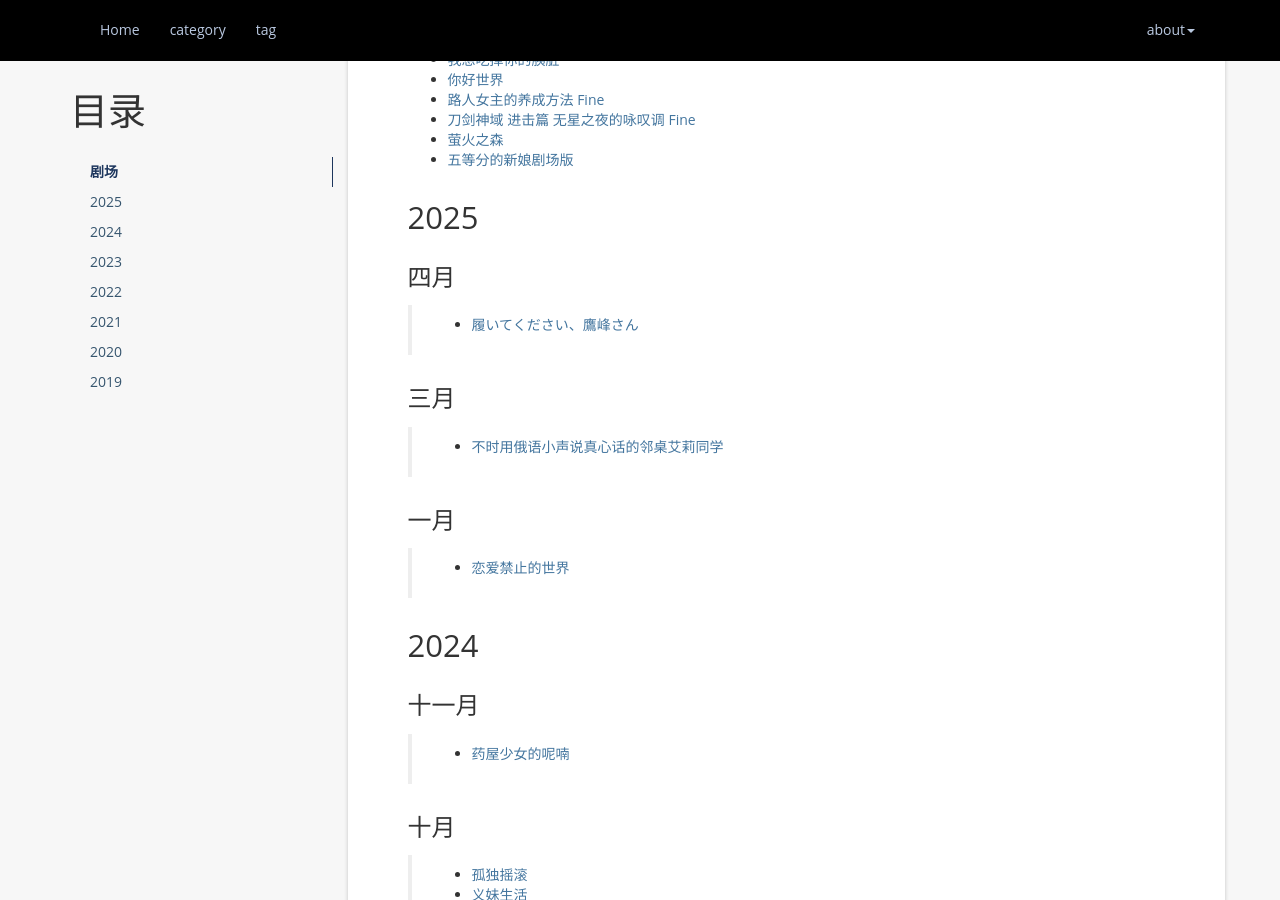
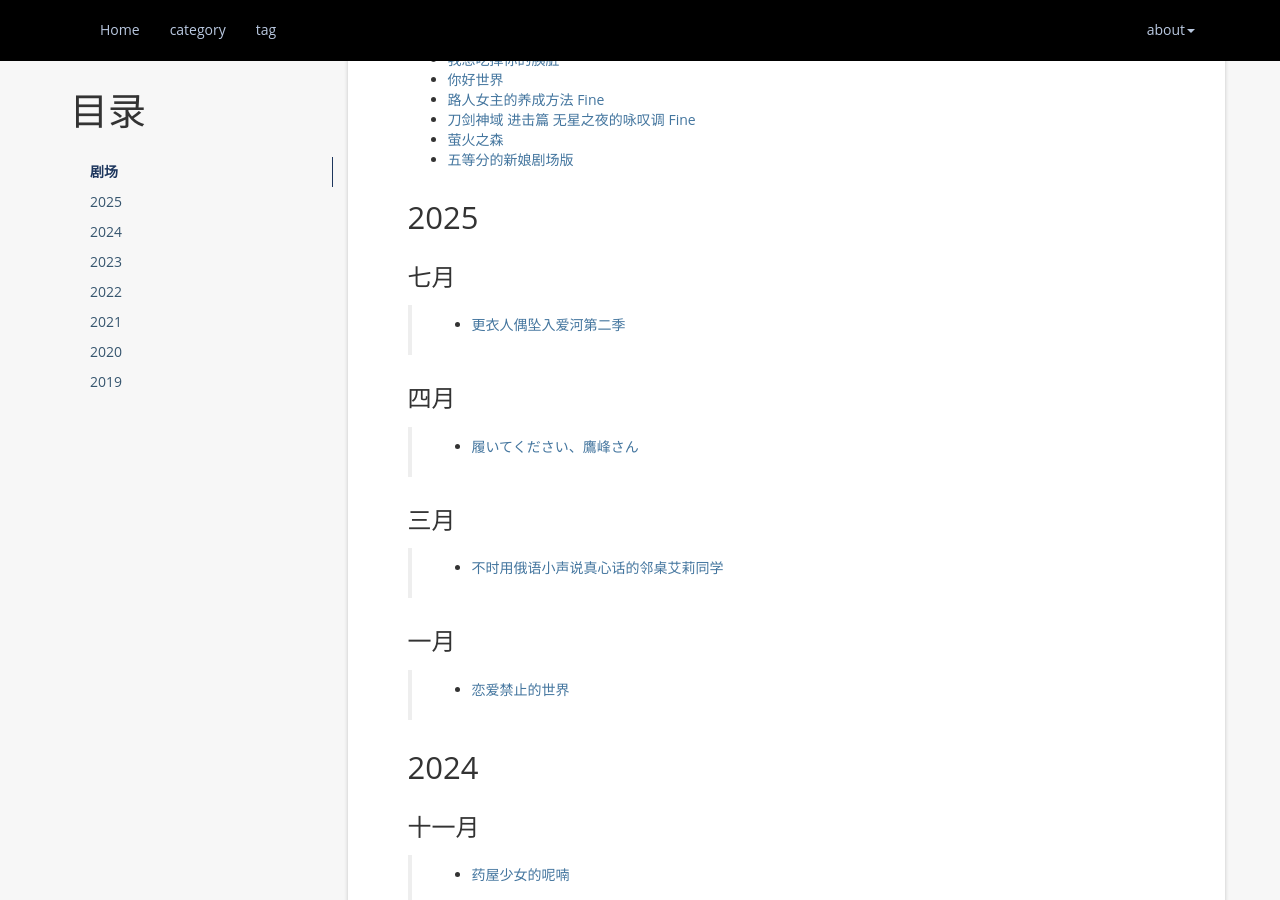
Before and after one commit to atgtahub/atgtahub.github.io, a Jekyll site: the page built from about/bangumi.md, in a window 1280 px wide and 900 px high, scrolled down 584 px. Built offline with Jekyll 4.4.1, drawn with Linux system fonts in a browser that asks for light colours; a script that is not in the unit is left out; comment, search, counter and statistics services are not loaded.

Commit message:
feat: bangumi.md

```diff
--- a/about/bangumi.md
+++ b/about/bangumi.md
@@ -25,6 +25,10 @@ permalink: /bangumi
 + <a href="javascript:;" target="_blank">五等分的新娘剧场版</a>
 
 ## 2025
+
+### 七月
+
+> + <a href="javascript:;">更衣人偶坠入爱河第二季</a>
 
 ### 四月
 
```
